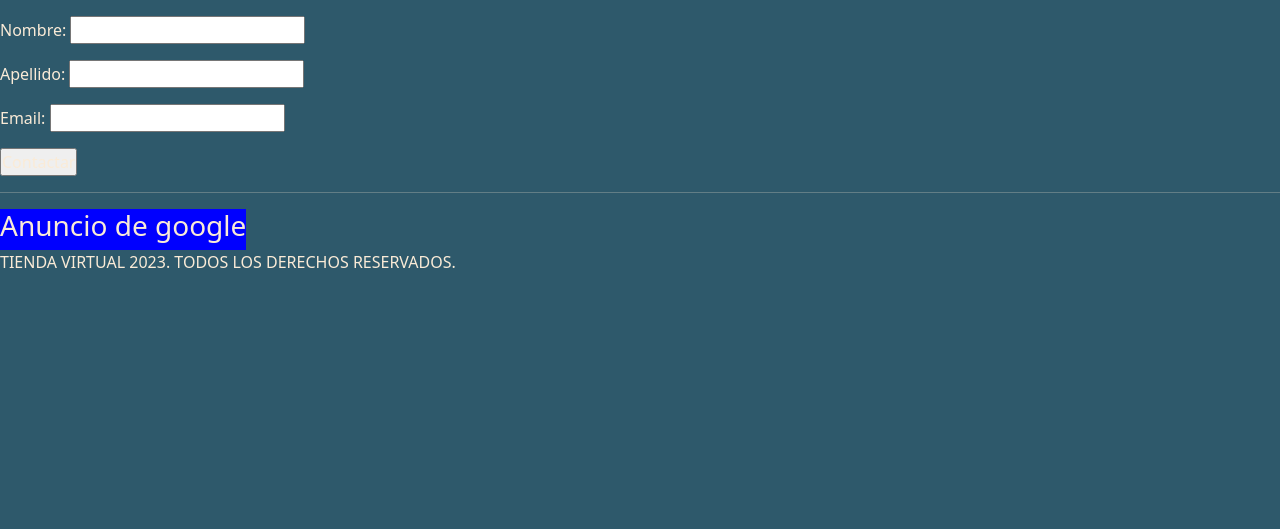
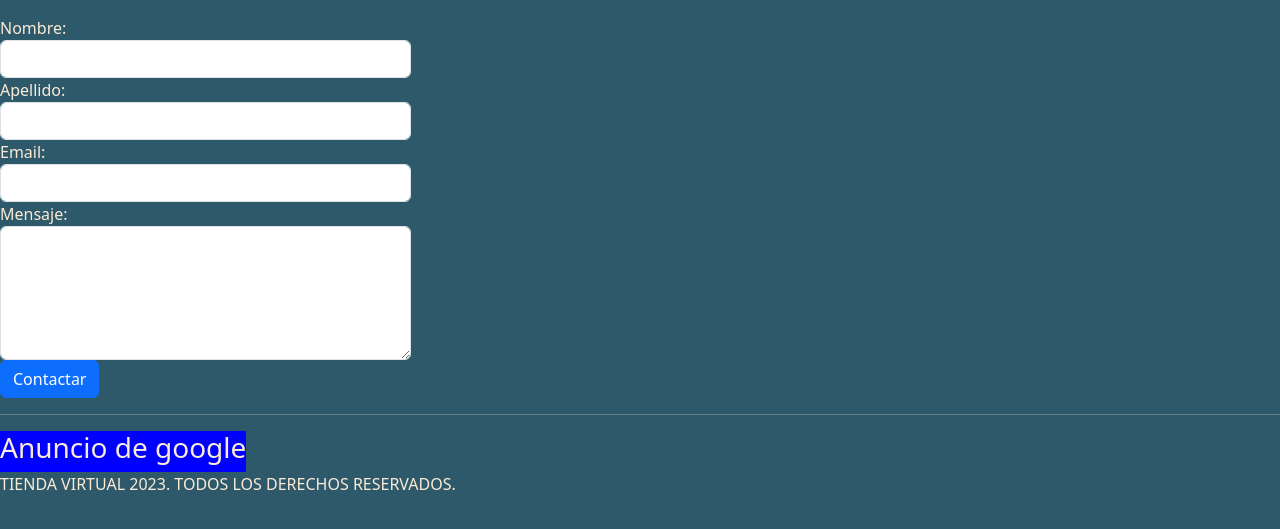
Before and after one commit to emaspa80/proyectodjango, a Django app: page /contacto/ in a window 1280 px wide. Shown: the part 188-717 px from the top of the page. Run offline with Django 4.2, Linux system fonts and the light colour scheme.

Commit message:
New update

```diff
--- a/tienda_vitual/app_t_virtual/forms.py
+++ b/tienda_vitual/app_t_virtual/forms.py
@@ -1,6 +1,27 @@
 from django import forms
 
 class ContactoForm(forms.Form):
-    nombre = forms.CharField(label="Nombre", required=True)
-    apellido = forms.CharField(label="Apellido", required=True)
-    email = forms.EmailField(label="Email", required=True)
+    nombre = forms.CharField(
+        label="Nombre",
+        widget=forms.TextInput(attrs={'class': 'form-control'}),
+        required=True,
+        max_length=256,
+    )
+    apellido = forms.CharField(
+        label="Apellido",
+        widget=forms.TextInput(attrs={'class': 'form-control'}),
+        required=True,
+        max_length=256,
+    )
+    email = forms.EmailField(
+        label="Email",
+        widget=forms.TextInput(attrs={'class': 'form-control'}),
+        required=True,
+        # max_length=256,
+    )
+    mensaje =forms.CharField(
+        label='Mensaje',
+        widget=forms.Textarea(attrs={'rows': 5, 'class': 'form-control'}),
+        required=True,
+        max_length=256,
+    )
--- a/tienda_vitual/app_t_virtual/static/app_t_virtual/css/base.css
+++ b/tienda_vitual/app_t_virtual/static/app_t_virtual/css/base.css
@@ -7,3 +7,6 @@
 body {
     background-color: rgb(46,89,107);
 }
+.form-container {
+    margin: 0 25%;
+}
--- a/tienda_vitual/app_t_virtual/templates/app_t_virtual/base.html
+++ b/tienda_vitual/app_t_virtual/templates/app_t_virtual/base.html
@@ -61,7 +61,6 @@
         <h1>Tienda Virtual</h1>
       {% endblock %}
 
-
       {% block encabezado %}
         <h2>DESCUBRENOS</h2>
         <p>Bienvenid@ <b>{{first_name}} {{last_name}}</b></p>
@@ -75,8 +74,8 @@
     <footer>
         {% include 'app_t_virtual/components/anuncio.html' %}
         {% filter upper %}
-      <p>Tienda Virtual 2023. Todos los derechos Reservados.</p>
-      {% endfilter %}
+          <p>Tienda Virtual 2023. Todos los derechos Reservados.</p>
+        {% endfilter %}
     </footer>
     <script
       src="https://cdn.jsdelivr.net/npm/bootstrap@5.3.0-alpha3/dist/js/bootstrap.bundle.min.js"
--- a/tienda_vitual/app_t_virtual/templates/app_t_virtual/contacto.html
+++ b/tienda_vitual/app_t_virtual/templates/app_t_virtual/contacto.html
@@ -1,5 +1,5 @@
 {% extends 'app_t_virtual/base.html' %}
-
+{% load static %}
 {% block titulo_principal %}
 <h1>Contactanos</h1>
 {% endblock %}
@@ -11,10 +11,12 @@
 {% endblock %}
 
 {% block contenido %}
-<form action='{% url 'contacto' %}' method="post">
-    {% csrf_token %}
-    {{ form.as_p}}
-    <input type="submit" value="Contactar">
-</form>
+<div class='input-group mb-3'>
+    <form action='{% url 'contacto' %}' method="post" class='form-group d-flex-column'>
+        {% csrf_token %}
+        {{ form }}
+        <input type="submit" value="Contactar" class="btn btn-primary">
+    </form>
+</div>
 <hr>
 {% endblock %}
```
